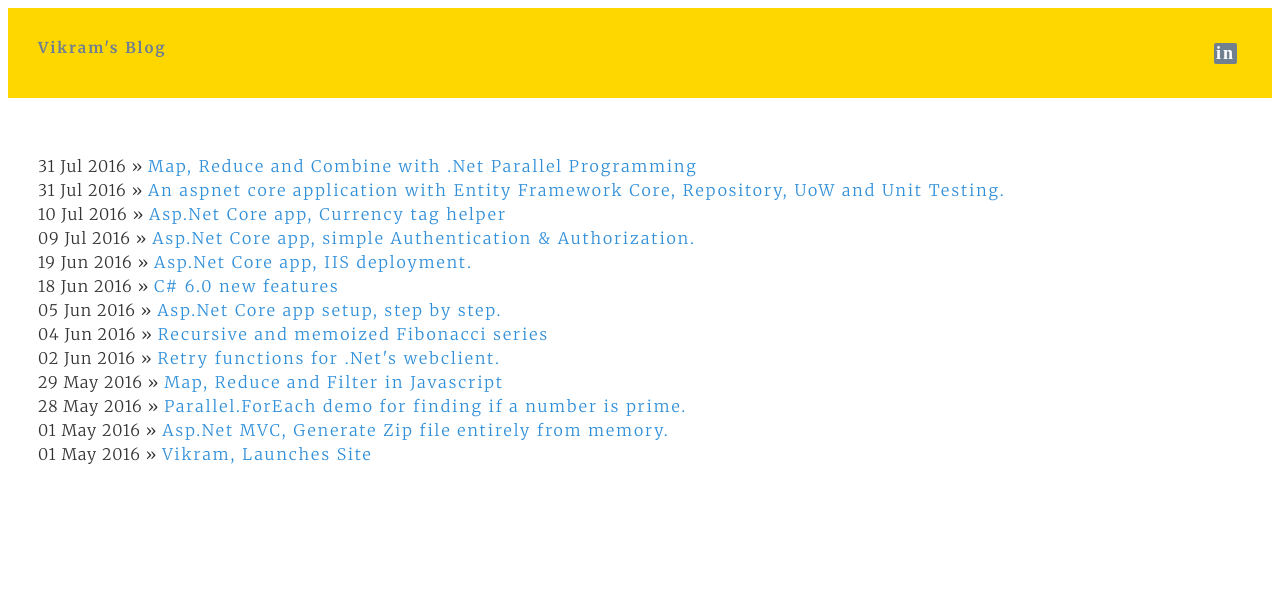
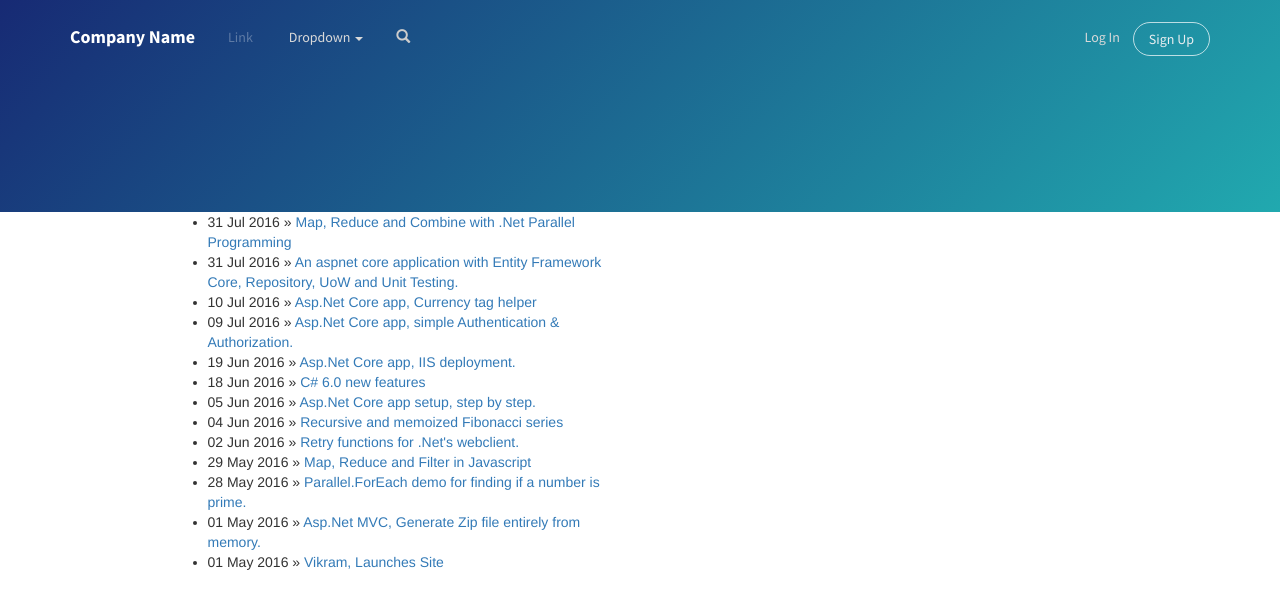
Before and after one commit to srirangamv/srirangamv.github.io, a Jekyll site: the page built from index.html, in a window 1280 px wide. Shown: the top 609 px of the page. Built offline with Jekyll 4.4.1, drawn with Linux system fonts in a browser that asks for light colours; nearby versions of some CDN libraries; the list of posts is cut into pages by our own code.

Commit message:
newtheme

```diff
--- a/_layouts/default.html
+++ b/_layouts/default.html
@@ -4,17 +4,52 @@
     <title>{{ page.title }}</title>
     <meta name="viewport" content="width=device-width, initial-scale=1.0, maximum-scale=1.0, user-scalable=no">
 
+    <link rel="stylesheet" href="http://maxcdn.bootstrapcdn.com/bootstrap/3.3.7/css/bootstrap.min.css">
+    <link rel="stylesheet" href="https://fonts.googleapis.com/css?family=Source+Sans+Pro:300,400,700">
     <link rel="stylesheet" type="text/css" href="/css/style.css" />
     <link rel="stylesheet" type="text/css" href="/css/syntax.css" />
 </head>
 <body>
-    <div class="hs-top">
-      <a class="right linkedin" href="https://in.linkedin.com/in/vikramsrirangam" target="_blank" title="about page">in</a>
-      <a class="top-link left" href="/" title="home page">Vikram's Blog</a>
-      <a class="top-link left about" href="/about" title="about page">About</a>
+    <div>
+        <div class="header-blue">
+            <nav class="navbar navbar-default navigation-clean-search">
+                <div class="container">
+                    <div class="navbar-header"><a class="navbar-brand navbar-link" href="#">Company Name</a>
+                        <button class="navbar-toggle collapsed" data-toggle="collapse" data-target="#navcol-1"><span class="sr-only">Toggle navigation</span><span class="icon-bar"></span><span class="icon-bar"></span><span class="icon-bar"></span></button>
+                    </div>
+                    <div class="collapse navbar-collapse" id="navcol-1">
+                        <ul class="nav navbar-nav">
+                            <li class="active" role="presentation"><a href="#">Link</a></li>
+                            <li class="dropdown"><a class="dropdown-toggle" data-toggle="dropdown" aria-expanded="false" href="#">Dropdown <span class="caret"></span></a>
+                                <ul class="dropdown-menu" role="menu">
+                                    <li role="presentation"><a href="#">First Item</a></li>
+                                    <li role="presentation"><a href="#">Second Item</a></li>
+                                    <li role="presentation"><a href="#">Third Item</a></li>
+                                </ul>
+                            </li>
+                        </ul>
+                        <form class="navbar-form navbar-left" target="_self">
+                            <div class="form-group">
+                                <label class="control-label" for="search-field"><i class="glyphicon glyphicon-search"></i></label>
+                                <input class="form-control search-field" type="search" name="search" id="search-field">
+                            </div>
+                        </form>
+                        <p class="navbar-text navbar-right"><a class="navbar-link login" href="#">Log In</a> <a class="btn btn-default action-button" role="button" href="#">Sign Up</a></p>
+                    </div>
+                </div>
+            </nav>
+        </div>
     </div>
-    <div class="hs-outer">
-      {{ content }}
+
+    <script src="http://ajax.googleapis.com/ajax/libs/jquery/2.1.1/jquery.min.js"></script>
+    <script src="http://maxcdn.bootstrapcdn.com/bootstrap/3.3.7/js/bootstrap.min.js"></script>
+
+    <div class="container hero">
+        <div class="row">
+            <div class="col-lg-5 col-lg-offset-1 col-md-6 col-md-offset-0">
+                {{ content }}
+            </div>
+        </div>
     </div>
 </body>
 </html>
--- a/css/style.css
+++ b/css/style.css
@@ -1,339 +1,272 @@
-@import url(http://fonts.googleapis.com/css?family=Merriweather:300,700,700italic,300italic|Open+Sans:700,400);
-
-body {
-    font-family: "Merriweather", Helvetica, Serif;
-    font-weight: 400;
-    font-size: 12px;
-    color: #333;
-    background-color: #ffffff;
-    overflow-y: hidden;
-    overflow-x: hidden;
+.header-blue{
+  background:linear-gradient(135deg, #172a74, #21a9af);
+  background-color:#184e8e;
+  padding-bottom:120px;
+  font-family:'Source Sans Pro', sans-serif;
 }
 
-h1, h3, h4 {
-    font-weight: 400;
+@media (max-width:767px) {
+  .header-blue{
+    padding-bottom:80px;
+  }
 }
 
-h1 {
-    border-bottom: 1px solid rgba(126, 126, 126, 0.3);
-    padding: 35px 15px 15px 15px;
-    margin: 0px 20px 20px 20px;
-    position: relative;
-    font-size: 38px;
+.header-blue .navbar{
+  background:transparent;
+  padding-top:12px;
+  padding-bottom:10px;
+  color:#fff;
+  border-radius:0;
+  box-shadow:none;
+  border:none;
 }
 
-h2 {
-    font-size: 30px;
-    /*padding-bottom: 5px;
-	border-bottom: 5px solid rgba(190, 211, 226, 0.2);*/
-    color: #001F3F;
-    text-shadow: 0px 1px 1px rgba(255, 255, 255, 0.4);
-    box-shadow: 0px 1px 0px 0px rgba(255, 255, 255, 0.4);
-    font-weight: 700;
+@media (max-width:767px) {
+  .header-blue .navbar{
+    padding-top:0;
+    padding-bottom:0;
+  }
 }
 
-h3 {
-    font-style: italic;
-    font-size: 26px;
-    color: #585959;
-    text-shadow: 1px 0px 1px rgba(255, 255, 255, 0.4);
+@media (max-width:767px) {
+  .header-blue .navbar .navbar-header{
+    padding-top:10px;
+    padding-bottom:10px;
+  }
 }
 
-h4 {
-    text-transform: uppercase;
-    letter-spacing: 5px;
-    line-height: 20px;
-    padding: 10px 0px;
-    color: #626a6f;
-    border-bottom: 1px solid rgba(126, 126, 126, 0.1);
-    box-shadow: 0px 1px 0px 0px rgba(255, 255, 255, 0.4);
+@media (max-width:767px) {
+  .header-blue .navbar .navbar-right{
+    margin-bottom:20px;
+  }
 }
 
-a {
-    color: #308fd9;
-    text-decoration: none;
-    /*text-transform: uppercase;*/
-    letter-spacing: 2px;
+.header-blue .navbar .navbar-brand{
+  font-weight:bold;
+  color:inherit;
 }
 
-    a:hover {
-        color: #4875B4;
-    }
-
-.hs-headline {
-    text-align: center;
+.header-blue .navbar .navbar-brand:hover{
+  color:#f0f0f0;
 }
 
-    .hs-headline span {
-        font-size: 14px;
-    }
-
-.hs-author {
-    text-transform: uppercase;
-    display: block;
-    letter-spacing: 2px;
-    font-weight: 700;
-    padding: 20px 10px;
+.header-blue .navbar .navbar-brand img{
+  height:100%;
+  display:inline-block;
+  margin-right:10px;
+  width:auto;
 }
 
-.hs-menu {
-    position: fixed;
-    z-index: 100;
-    width: 240px;
-    left: 0px;
-    top: 0px;
-    height: 100%;
+.header-blue .navbar .navbar-collapse p{
+  margin-top:10px;
+  margin-bottom:0;
 }
 
-    .hs-menu nav {
-        position: absolute;
-        top: 280px;
-        left: 0px;
-        right: 0px;
-        bottom: 50px;
-    }
-
-        .hs-menu nav a {
-            display: block;
-            padding: 10px 20px;
-            text-align: center;
-            outline: none;
-            border-bottom: 1px dashed rgba(126, 126, 126, 0.2);
-        }
-
-            .hs-menu nav a:active {
-                box-shadow: 7px 0px 17px #000 inset;
-            }
-
-            .hs-menu nav a:first-child {
-                border-top: 1px dashed rgba(126, 126, 126, 0.2);
-            }
-
-            .hs-menu nav a span:nth-child(2) {
-                display: block;
-                color: #fff;
-                font-style: italic;
-                font-weight: 400;
-                text-transform: none;
-                padding-top: 3px;
-            }
-
-.hs-top{
-   padding: 30px 30px 10px 30px;
-   height:50px;
-   background-color: gold;
-   /*box-shadow: 1px 3px 1px #888888;*/
+.header-blue .navbar .navbar-collapse p .login{
+  color:#d9d9d9;
+  margin-right:10px;
+  text-decoration:none;
 }
 
-.linkedin{
-   font-weight: bold;
-   font-size:150%;
-   font-family: Myriad Pro;
-   background-color:slategray;
-   color:white;
-   text-decoration:none;
-   padding: 0px 2px;
-   border-radius: 2px;
-   margin:5px;
-}
-   .linkedin:hover{
-      color: white;
-   }
-
-.top-link{
-   margin-right: 24px;
-   font-weight: bold;
-   font-size: 125%;
-   color: slategray;
- }
-
- .about{
-   display:none;
- }
-
-.left{
-  float:left;
+.header-blue .navbar .navbar-collapse p .login:hover{
+  color:#fff;
 }
 
-.right{
-  float:right;
-}
-.hs-outer{
-   top:98px;
-   position:fixed;
-   padding: 30px 30px 10px 30px;
-   overflow-x:hidden;
-   overflow-y:auto;
-   height:85%;
+.header-blue .navbar .navbar-toggle{
+  border-color:rgba(255,255,255,0.3);
 }
 
-.hs-inner {
-
-}
-   /*
-   .hs-inner:nth-child(odd) {
-       background: #e0e0e0;
-   }*/
-
-    .hs-inner p, .hs-inner ul {
-        font-size: 16px;
-        line-height: 24px;
-        text-align: justify;
-        position: relative;
-        padding: 10px 0px;
-        /*text-shadow: 1px 0px 1px rgba(255, 255, 255, 0.8);*/
-        letter-spacing: 1px;
-    }
-
-   .hs-inner p:first-child:first-letter {
-       font-size: 28px;
-   }
-
-a.hs-totop-link {
-    display: none;
-    content: 'Scroll to top';
-    position: fixed;
-    z-index: 10000;
-    bottom: 0px;
-    width: 100%;
-    height: 40px;
-    line-height: 40px;
-    font-size: 14px;
-    color: #001F3F;
-    text-shadow: 1px 1px 1px #fff;
-    font-weight: 700;
-    cursor: pointer;
-    text-transform: uppercase;
-    text-align: center;
-    background: #ffffff; /* Old browsers */
-    background: -moz-linear-gradient(top, #ffffff 0%, #f3f3f3 50%, #ededed 51%, #ffffff 100%); /* FF3.6+ */
-    background: -webkit-gradient(linear, left top, left bottom, color-stop(0%,#ffffff), color-stop(50%,#f3f3f3), color-stop(51%,#ededed), color-stop(100%,#ffffff)); /* Chrome,Safari4+ */
-    background: -webkit-linear-gradient(top, #ffffff 0%,#f3f3f3 50%,#ededed 51%,#ffffff 100%); /* Chrome10+,Safari5.1+ */
-    background: -o-linear-gradient(top, #ffffff 0%,#f3f3f3 50%,#ededed 51%,#ffffff 100%); /* Opera 11.10+ */
-    background: -ms-linear-gradient(top, #ffffff 0%,#f3f3f3 50%,#ededed 51%,#ffffff 100%); /* IE10+ */
-    background: linear-gradient(top, #ffffff 0%,#f3f3f3 50%,#ededed 51%,#ffffff 100%); /* W3C */
-    border-top: 1px solid #cacaca;
+.header-blue .navbar .navbar-toggle:hover, .header-blue .navbar-toggle:focus{
+  background:none;
 }
 
-footer {
-    bottom: 10px;
-    position: absolute;
+.header-blue .navbar .navbar-toggle .icon-bar{
+  background-color:#eee;
 }
 
-    footer ul li {
-        float: left;
-        padding-right: 10px;
-    }
-
-    footer ul li, .posts li {
-        list-style: none;
-    }
-
-.posts {
-    font-size: 16px;
+.header-blue .navbar .navbar-collapse, .header-blue .navbar .navbar-form{
+  border-color:rgba(255,255,255,0.3);
 }
 
-.output{
-   font-size:10px;
-   color: white;
-   background-color: black;
+.header-blue .navbar .navbar-nav > .active > a, .header-blue .navbar .navbar-nav > .open > a{
+  background:none;
+  box-shadow:none;
 }
 
-.error{
-   color:red;
-   font-size:10px;
-   background-color: black;
-   font-weight: bold;
-}
-.cmd{
-   background-color:black;
-   color:white;
-   display:inline;
-}
-/*
-.cmd:before {
-    content: "c:\>";
-}*/
-
-/* Media Queries */
-@media screen and (max-width: 1024px) {
-   .hs-outer {
-      width:90%;
-      overflow-y: auto;
-    }
-    .about{
-      display:none;
-    }
+.header-blue .navbar.navbar-default .navbar-nav > .active > a, .header-blue .navbar.navbar-default .navbar-nav > .active > a:focus, .header-blue .navbar.navbar-default .navbar-nav > .active > a:hover{
+  color:rgba(255,255,255,0.3);
+  box-shadow:none;
+  background:none;
+  pointer-events:none;
 }
 
-@media screen and (max-width: 715px) {
-   .linkedin{
-      display:none;
-   }
-
-   .about{
-      display:block;
-    }
-
-
-    a.hs-totop-link {
-        display: block;
-    }
-
-    .hs-menu {
-        position: relative;
-        width: 100%;
-        height: 460px;
-    }
-
-        .hs-menu nav {
-            top: 230px;
-            bottom: 20px;
-        }
-
-    .hs-outer {
-        border: none;
-        width:90%;
-        overflow-y: auto;
-    }
-
-      .hs-outer:first-child {
-          width: 100%;
-          float: none;
-          overflow-y: auto;
-      }
+.header-blue .navbar.navbar .navbar-nav > li > a{
+  padding-left:18px;
+  padding-right:18px;
 }
 
-@media only screen and (max-width: 640px) {
-    .hs-headline, footer {
-        display: none;
-    }
+.header-blue .navbar.navbar-default .navbar-nav > li > a{
+  color:#d9d9d9;
+}
 
-    .hs-menu nav {
-        position: relative;
-        top: 0px;
-    }
+.header-blue .navbar.navbar-default .navbar-nav > li > a:focus, .header-blue .navbar.navbar-default .navbar-nav > li > a:hover{
+  color:#fcfeff !important;
+  background-color:transparent;
+}
 
-    .hs-outer {
-        border: none;
-        width:90%;
-        overflow-y: auto;
-    }
+.header-blue .navbar .navbar-nav > li > .dropdown-menu{
+  margin-top:-5px;
+  box-shadow:0 4px 8px rgba(0,0,0,.1);
+  background-color:#fff;
+  border-radius:2px;
+}
 
-    .hs-menu {
-        position: relative;
-        height: auto;
-    }
+.header-blue .navbar .dropdown-menu > li > a:focus, .header-blue .navbar .dropdown-menu > li > a{
+  line-height:2;
+  font-size:14px;
+  color:#37434d;
+}
 
-    .linkedin{
-      display:none;
-   }
+.header-blue .navbar .dropdown-menu > li > a:focus, .header-blue .navbar .dropdown-menu > li > a:hover{
+  background:#ebeff1;
+}
 
-   .about{
-      display:inline-block;
-    }
+@media (max-width:767px) {
+  .header-blue .navbar .navbar-nav .open .dropdown-menu{
+    box-shadow:none;
+    background:none;
+    color:#fff;
+  }
 }
-/*
-@media only screen and (max-width: 480px) {
-   this css is same as with max-width 640px so commenting...
-}*/
+
+@media (max-width:767px) {
+  .header-blue .navbar .navbar-nav .open .dropdown-menu > li > a{
+    color:#fdfeff;
+    padding-top:12px;
+    padding-bottom:12px;
+    line-height:1;
+  }
+}
+
+.header-blue .action-button, .header-blue .action-button:active{
+  border:1px solid rgba(255,255,255,0.7);
+  border-radius:20px;
+  color:#ebeff1;
+  box-shadow:none;
+  text-shadow:none;
+  padding:6px 15px;
+  background:transparent;
+  transition:background-color 0.25s;
+  outline:none;
+}
+
+.header-blue .action-button:hover{
+  color:#fff;
+}
+
+.header-blue .action-button.btn-lg{
+  padding:7px 18px;
+}
+
+.header-blue .navbar .navbar-form label{
+  color:#ccc;
+}
+
+.header-blue .navbar .navbar-form .search-field{
+  background:none;
+  border:none;
+  border-bottom:1px solid transparent;
+  border-radius:0;
+  color:#ccc;
+  box-shadow:none;
+  color:inherit;
+  transition:border-bottom-color 0.3s;
+}
+
+@media (max-width:767px) {
+  .header-blue .navbar .navbar-form .search-field{
+    display:inline-block;
+    width:80%;
+  }
+}
+
+.header-blue .navbar .navbar-form .search-field:focus{
+  border-bottom:1px solid #ccc;
+}
+
+.header-blue .hero{
+  margin-top:60px;
+}
+
+@media (max-width:767px) {
+  .header-blue .hero{
+    margin-top:20px;
+    text-align:center;
+  }
+}
+
+.header-blue .hero h1{
+  color:#fff;
+  font-size:40px;
+  margin-top:190px;
+  margin-bottom:24px;
+  font-weight:300;
+}
+
+@media (max-width:991px) {
+  .header-blue .hero h1{
+    margin-top:0;
+    margin-bottom:15px;
+    line-height:1.4;
+  }
+}
+
+.header-blue .hero p{
+  color:rgba(255,255,255,0.8);
+  font-size:20px;
+  margin-bottom:30px;
+  font-weight:300;
+}
+
+.header-blue .phone-holder{
+  text-align:right;
+}
+
+.header-blue div.iphone-mockup{
+  position:relative;
+  max-width:300px;
+  margin:20px;
+  display:inline-block;
+}
+
+.header-blue .iphone-mockup img.device{
+  width:100%;
+  height:auto;
+}
+
+.header-blue .iphone-mockup .screen{
+  position:absolute;
+  width:88%;
+  height:77%;
+  top:12%;
+  border-radius:2px;
+  left:6%;
+  border:1px solid #444;
+  background-color:#aaa;
+  overflow:hidden;
+  background:url(skyscraper.jpg);
+  background-size:cover;
+  background-position:center;
+}
+
+.header-blue .iphone-mockup .screen:before{
+  content:'';
+  background-color:#fff;
+  position:absolute;
+  width:70%;
+  height:140%;
+  top:-12%;
+  right:-60%;
+  transform:rotate(-19deg);
+  opacity:0.2;
+}
```
